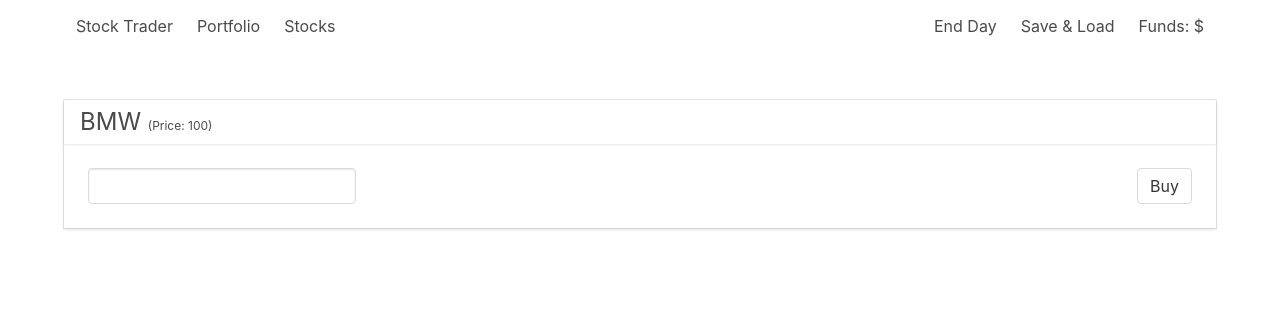
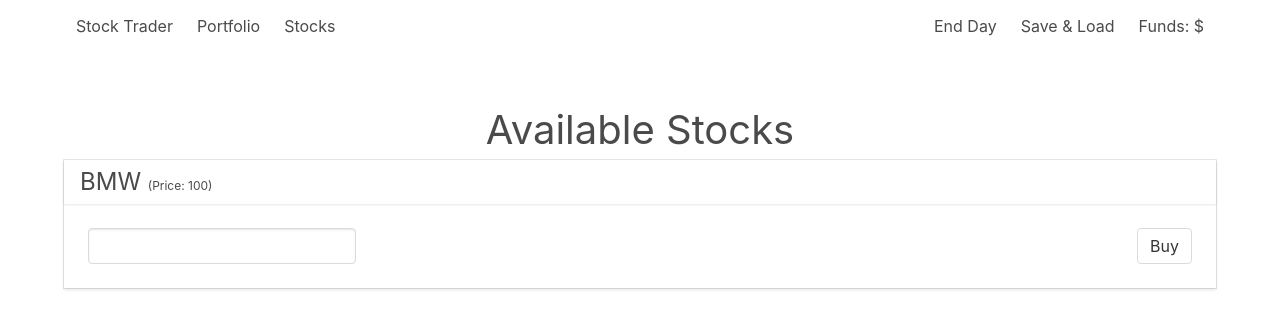
Before and after one commit to syearian/stock-trader, a Vue app: page /stocks in a window 1280 px wide. Shown: the top 328 px of the page. Built offline with nearby package versions, Linux system fonts and the light colour scheme.

Commit message:
Add page titles

```diff
--- a/src/views/Portfolio.vue
+++ b/src/views/Portfolio.vue
@@ -1,5 +1,8 @@
 <template>
-
+  <div>
+    <h1 class="is-size-2 has-text-centered">Your Portfolio</h1>
+    <StockCard></StockCard>
+  </div>
 </template>
 
 <script>
--- a/src/views/Stocks.vue
+++ b/src/views/Stocks.vue
@@ -1,5 +1,8 @@
 <template>
-  <StockCard></StockCard>
+  <div>
+    <h1 class="is-size-2 has-text-centered">Available Stocks</h1>
+    <StockCard></StockCard>
+  </div>
 </template>
 
 <script>
```
